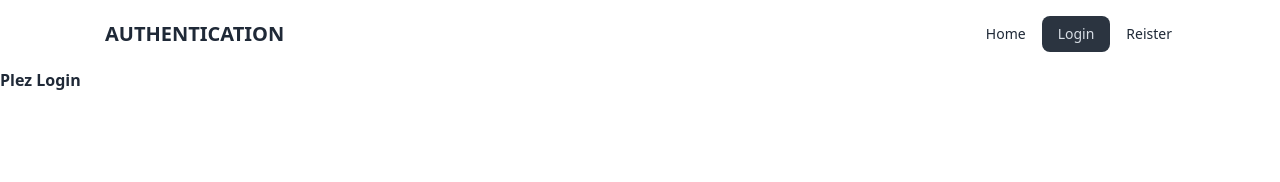
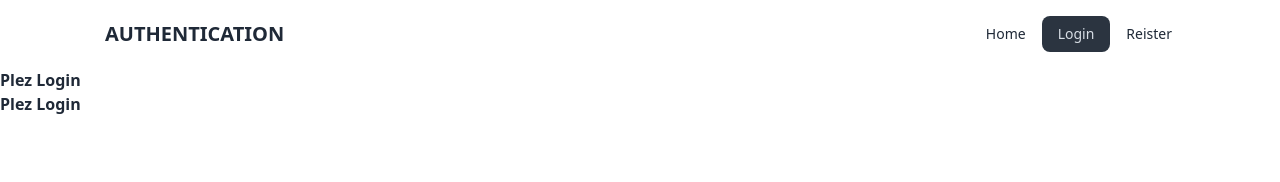
Before and after one commit to Kamrulthedev/Email-Atuntication-Projects, a React (Vite) app: page /Login in a window 1280 px wide. Shown: the top 182 px of the page. Built offline with nearby package versions, Linux system fonts and the light colour scheme.

Commit message:
This is My frist-commit

```diff
--- a/src/Compunents/Login/Login.jsx
+++ b/src/Compunents/Login/Login.jsx
@@ -4,6 +4,8 @@ const Login = () => {
     return (
         <div>
             <h1 className="text-43xl font-bold">Plez Login</h1>
+            <h1 className="text-43xl font-bold">Plez Login</h1>
+
         </div>
     );
 };
```
